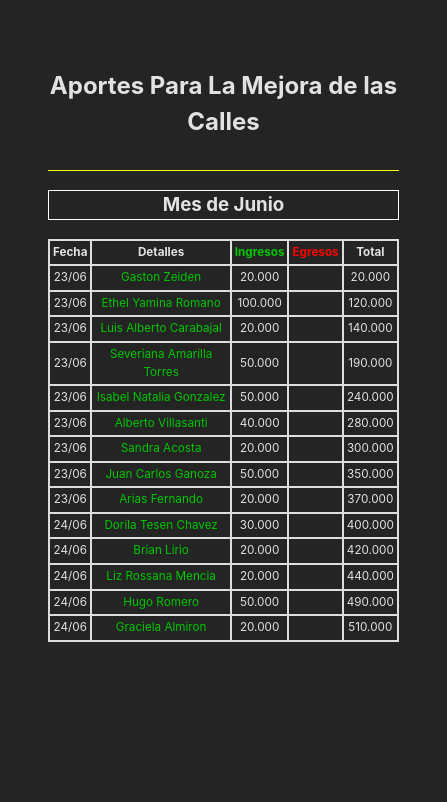
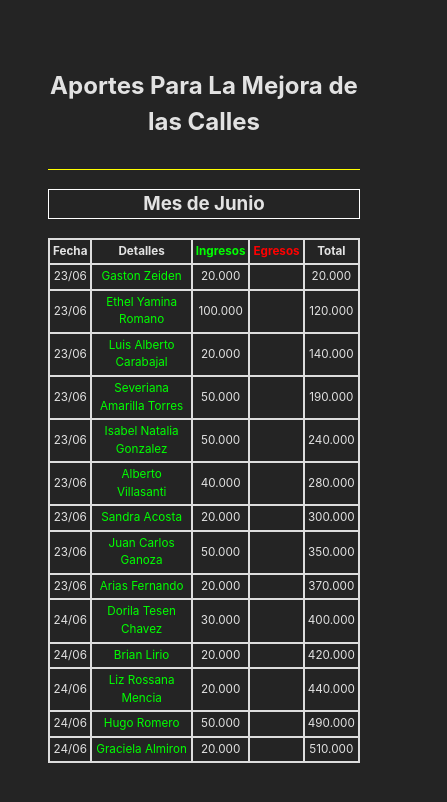
Before and after one commit to Dynezel/mejoras-calles-externas, a React (Vite) app: page / in a window 390 px wide. Shown: the top 802 px of the page, 447 px wide, since content can reach past the window. Built offline with nearby package versions, Linux system fonts and the light colour scheme.

Commit message:
Add files via upload

```diff
--- a/src/css/tablas.css
+++ b/src/css/tablas.css
@@ -7,7 +7,7 @@ td {
   color: rgb(227, 135, 15);
 }
 .ingresos {
-  color: rgb(1, 199, 1);
+  color: rgb(0, 255, 0);
 }
 .egresos {
   color: rgb(255, 0, 0);
@@ -28,8 +28,8 @@ table td {
 }
 @media (max-width:765px){
     table {
-        max-width  :90vw;
-        width      :90vw;
+        max-width  :80vw;
+        width      :80vw;
         font-size  :3vw;
     }
 }
```
